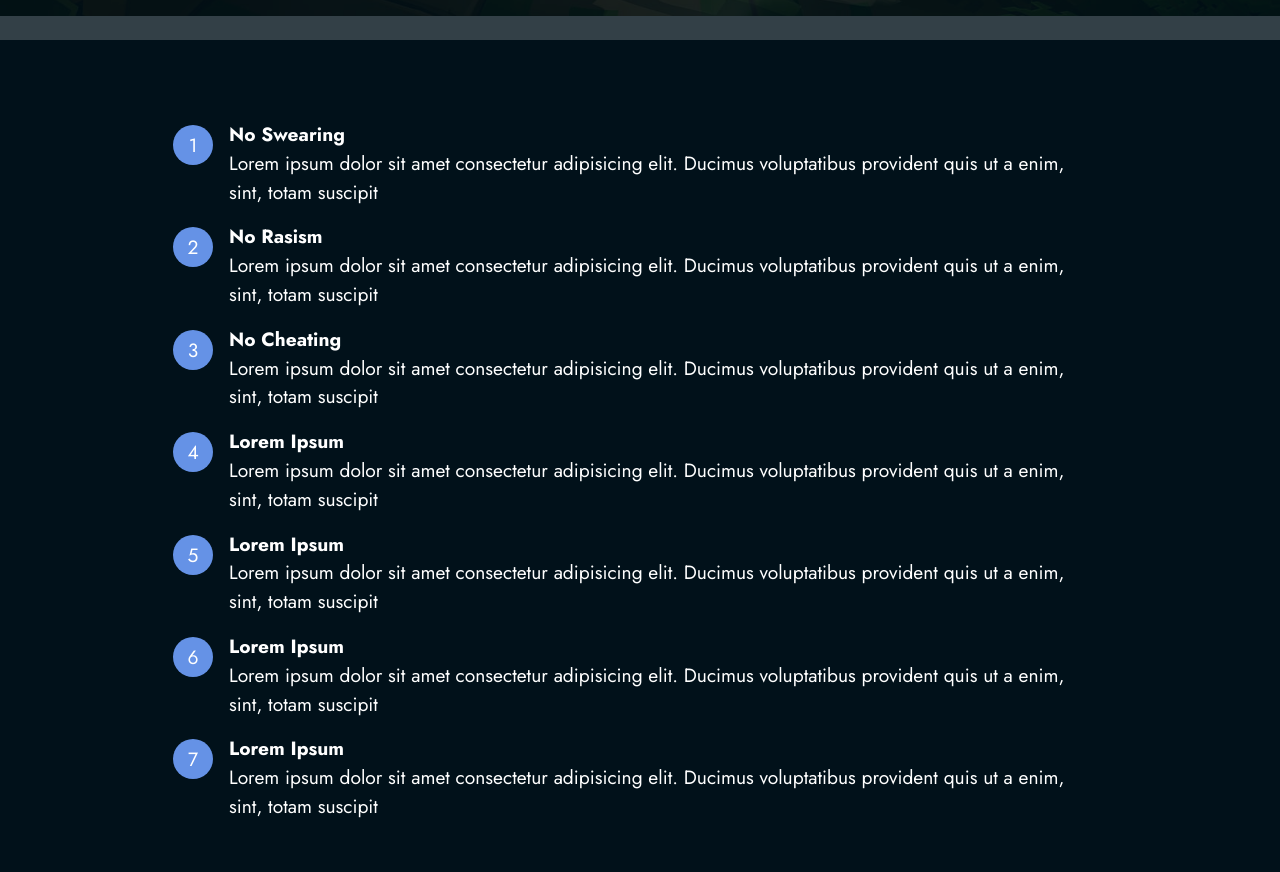
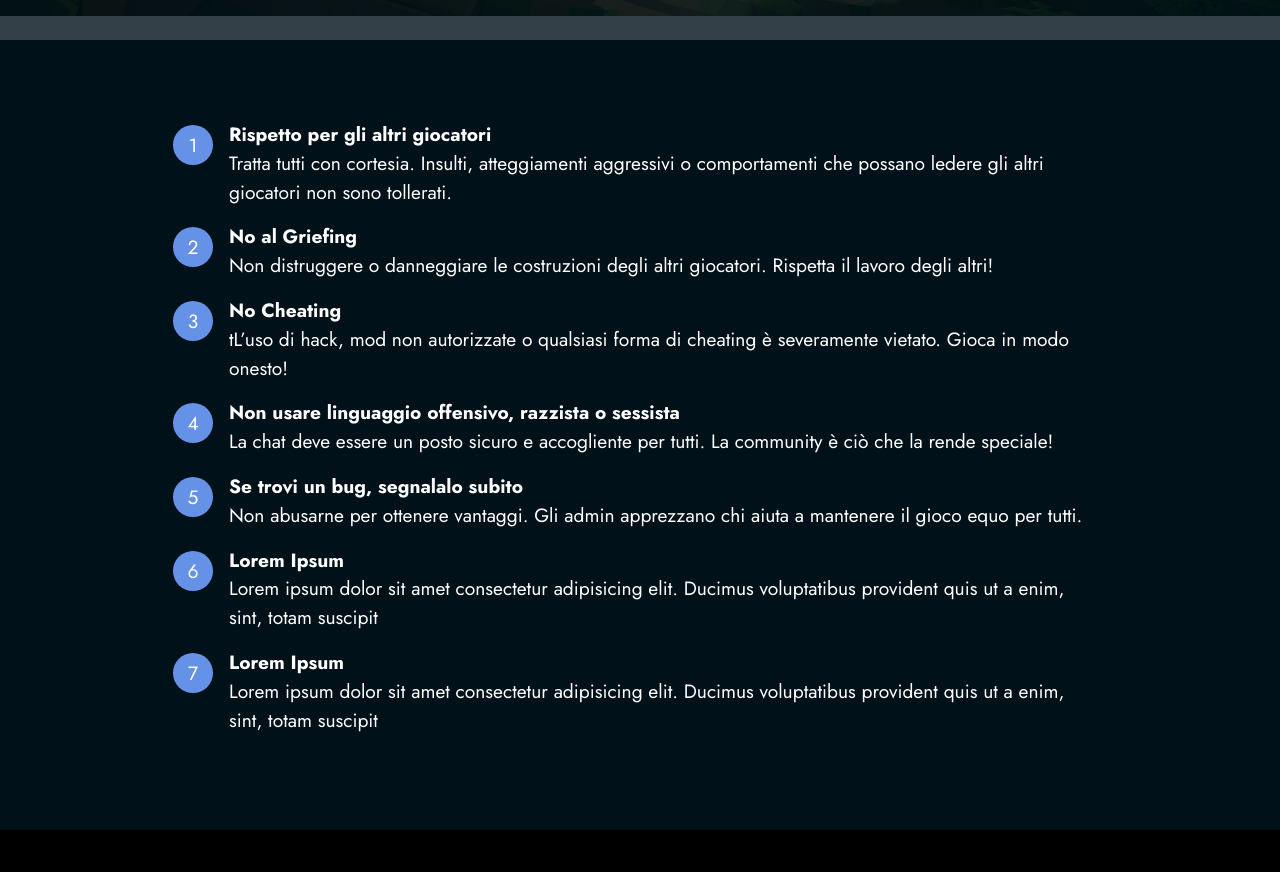
Before and after one commit to filyy5040/minenetworc, a plain HTML site: page rules.html in a window 1280 px wide. Shown: the part 820-1692 px from the top of the page. Drawn offline with Linux system fonts and the light colour scheme; files whose address does not match are found by name.

Commit message:
Update rules.html

```diff
--- a/rules.html
+++ b/rules.html
@@ -101,8 +101,8 @@
 
                 <div class="mbr-text mbr-fonts-style display-7">
                     <ol>
-                        <li><strong>No Swearing<br></strong>Lorem ipsum dolor sit amet consectetur adipisicing elit. Ducimus voluptatibus provident quis ut a enim, sint, totam suscipit&nbsp;</li><li><span style="font-size: 1.2rem;"><strong>No Rasism</strong><br>Lorem ipsum dolor sit amet consectetur adipisicing elit. Ducimus voluptatibus provident quis ut a enim, sint, totam suscipit&nbsp;</span></li><li><strong>No Cheating</strong><br>Lorem ipsum dolor sit amet consectetur adipisicing elit. Ducimus voluptatibus provident quis ut a enim, sint, totam suscipit&nbsp;</li>
-                        <li><strong>Lorem Ipsum</strong><br>Lorem ipsum dolor sit amet consectetur adipisicing elit. Ducimus voluptatibus provident quis ut a enim, sint, totam suscipit&nbsp;</li><li><strong>Lorem Ipsum<br></strong>Lorem ipsum dolor sit amet consectetur adipisicing elit. Ducimus voluptatibus provident quis ut a enim, sint, totam suscipit&nbsp;</li><li><strong>Lorem Ipsum<br></strong>Lorem ipsum dolor sit amet consectetur adipisicing elit. Ducimus voluptatibus provident quis ut a enim, sint, totam suscipit&nbsp;</li><li><strong>Lorem Ipsum<br></strong>Lorem ipsum dolor sit amet consectetur adipisicing elit. Ducimus voluptatibus provident quis ut a enim, sint, totam suscipit&nbsp;</li>
+                        <li><strong>Rispetto per gli altri giocatori<br></strong>Tratta tutti con cortesia. Insulti, atteggiamenti aggressivi o comportamenti che possano ledere gli altri giocatori non sono tollerati.&nbsp;</li><li><span style="font-size: 1.2rem;"><strong>No al Griefing</strong><br>Non distruggere o danneggiare le costruzioni degli altri giocatori. Rispetta il lavoro degli altri!&nbsp;</span></li><li><strong>No Cheating</strong><br>tL’uso di hack, mod non autorizzate o qualsiasi forma di cheating è severamente vietato. Gioca in modo onesto!&nbsp;</li>
+                        <li><strong> Non usare linguaggio offensivo, razzista o sessista</strong><br> La chat deve essere un posto sicuro e accogliente per tutti. La community è ciò che la rende speciale!&nbsp;</li><li><strong>Se trovi un bug, segnalalo subito<br></strong>Non abusarne per ottenere vantaggi. Gli admin apprezzano chi aiuta a mantenere il gioco equo per tutti.&nbsp;</li><li><strong>Lorem Ipsum<br></strong>Lorem ipsum dolor sit amet consectetur adipisicing elit. Ducimus voluptatibus provident quis ut a enim, sint, totam suscipit&nbsp;</li><li><strong>Lorem Ipsum<br></strong>Lorem ipsum dolor sit amet consectetur adipisicing elit. Ducimus voluptatibus provident quis ut a enim, sint, totam suscipit&nbsp;</li>
                     </ol>
                 </div>
             </div>
```
